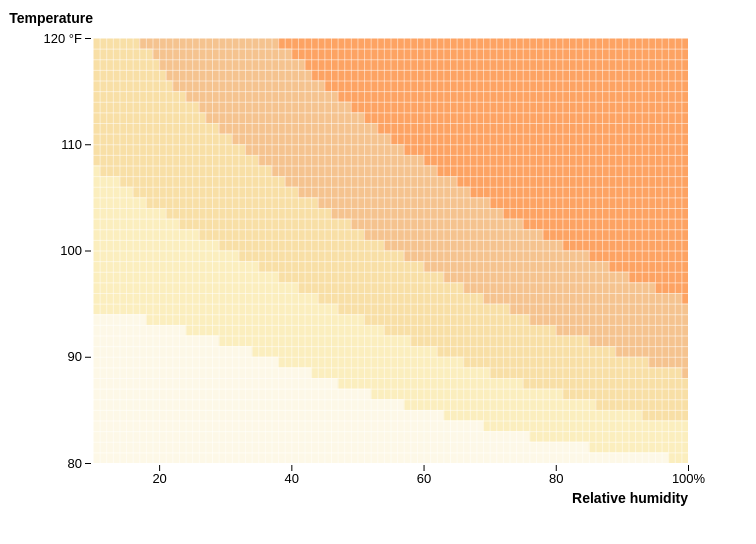
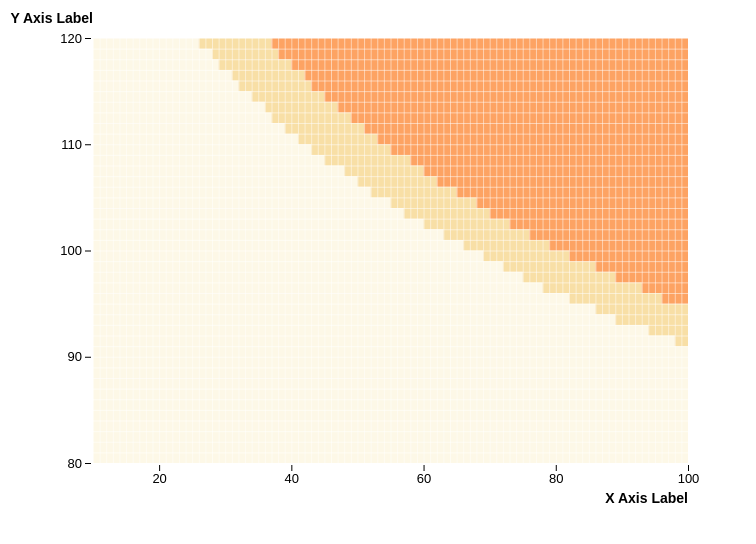
Before and after one commit to evantimms/heat-table, a React (Create React App) app: page / in a window 1280 px wide. Shown: the top 544 px of the page, without its empty margins (0-756 px from the left). Built offline with nearby package versions, Linux system fonts and the light colour scheme.

Commit message:
added pretend back end request to fetch data

```diff
--- a/src/App.js
+++ b/src/App.js
@@ -1,7 +1,6 @@
 import React from 'react';
 // import HeatTable from './heat-table'
 import HeatTable from './heat-table'
-import * as d3 from 'd3'
 
 const width = 700
 const height = 500
@@ -12,7 +11,6 @@ const margin = {
   right: 20,
   bottom: 45
 }
-
 const thresholds = [
   {
     'value': 90,
@@ -35,11 +33,54 @@ const thresholds = [
     'H': 72
   }
 ]
+const colors = ['#fdf7e1','#faeaae','#f7d790','#f3b473','#fd8d3c','#fc4e2a','#e31a1c','#b10026']
+const ranges = {
+  xMin: 10,
+  yMin: 80,
+  xMax: 101,
+  yMax: 121,
+  valueMin: 90,
+  valueMax: 165,
+}
+
+const colorThreshold = [
+  {
+    color: '#fdf7e1',
+    value: 90
+  },
+  {
+    color: '#faeaae',
+    value: 103
+  },
+  {
+    color: '#f7d790',
+    value: 125
+  },
+  {
+    color: '#f3b473',
+    value: 165
+  }
+]
+
+const xAxisLabel = 'X Axis Label'
+const yAxisLabel = 'Y Axis Label'
+const bins  = 20
+
+function pretendBackEndRequest(ranges, points) {
+  const obj = []
+
+  for(let i = 0; i < points; ++i){
+    obj.push({
+      x: Math.floor(Math.random() * (ranges.xMax - ranges.xMin) + ranges.xMin),
+      y: Math.floor(Math.random() * (ranges.xMax - ranges.xMin) + ranges.xMin),
+      value: Math.floor(Math.random() * (ranges.valueMax - ranges.valueMin) + ranges.valueMin)
+    })
+  }
+  return obj
+}
 
 
-const xAxisTicks = d3.range(10,101,1)
-
-const yAxisTicks = d3.range(80,121,1).reverse()
+const data = pretendBackEndRequest(ranges, 100)
 
 class App extends React.Component {
 
@@ -52,10 +93,15 @@ class App extends React.Component {
         <HeatTable
           margin={margin}
           width={width}
+          xAxisLabel={xAxisLabel}
+          yAxisLabel={yAxisLabel}
           height={height}
-          yAxisTicks={yAxisTicks}
-          xAxisTicks={xAxisTicks}
           thresholds={thresholds}
+          colorThreshold={colorThreshold}
+          colors={colors}
+          ranges={ranges}
+          bins={bins}
+          data={data}
         />
       </div>
     );
--- a/src/heat-table.js
+++ b/src/heat-table.js
@@ -17,10 +17,22 @@ export default class HeatTable extends React.Component {
         this._renderHeatTable()
     }
 
+    _calculateXYBinMapping () {
 
-    _renderHeatTable () {
-        const { width, height, margin, xAxisTicks, yAxisTicks, thresholds } = this.state
+    }
 
+    _mapDToV (x, y) {
+        const { data } = this.state
+
+        data.forEach(el => {
+            if(el.x === x && el.y === y){
+                return el.value
+            }
+        })
+        return 0
+    }
+
+    _formatData (xAxisTicks, yAxisTicks, colorThreshold) {
 
         const f = (a, b) => [].concat(...a.map(a => b.map(b => [].concat(a, b))))
         const cartesian = (a, b, ...c) => b ? cartesian(f(a, b), ...c) : a
@@ -31,10 +43,22 @@ export default class HeatTable extends React.Component {
 
 
         const thresholdScale = d3.scaleThreshold()
-        .domain(thresholds.map(d => d.value))
+        .domain(colorThreshold.map(d => d.value))
         .range([0,1,2,3,4])
 
-        const values = cartesian(yAxisTicks, xAxisTicks).map(d => {
+
+        // calculate the threshold based on the value of the z axis
+        // map everything, but only add the threshold if the data point is contained within that binning
+        let values2 = cartesian(yAxisTicks, xAxisTicks).map(d => {
+            return {
+              x: d[0],
+              y: d[1],
+              value: this._mapDToV(d[0],d[1]),
+              threshold: thresholdScale(this._mapDToV(d[0],d[1]))
+            }
+          })
+        // console.log(values2)
+        let values = cartesian(yAxisTicks, xAxisTicks).map(d => {
             return {
               temp: d[0],
               rh: d[1],
@@ -42,8 +66,8 @@ export default class HeatTable extends React.Component {
               threshold: thresholdScale(HI(...d))
             }
           })
-
-        const chartData = d3.nest()
+        console.log(values2)
+        let formattedData = d3.nest()
         .key(d => d.threshold)
         .sortKeys(d3.ascending)
         .key(d => d.rh)
@@ -53,7 +77,7 @@ export default class HeatTable extends React.Component {
             return {
             key: d.key,
             values: xAxisTicks.map(h => {
-                const v = d.values.find(f => +f.key == h);
+                const v = d.values.find(f => +f.key === h);
                 return {
                 rh: h,
                 temp: v ? v.value.temp : 120
@@ -68,9 +92,21 @@ export default class HeatTable extends React.Component {
             return d;
         })
 
+        return formattedData
+    }
 
-        const colors = ['#fdf7e1','#faeaae','#f7d790','#f3b473','#fd8d3c','#fc4e2a','#e31a1c','#b10026']
 
+    _renderHeatTable () {
+        const { width, height, margin, thresholds, colors, ranges, xAxisLabel, yAxisLabel, colorThreshold } = this.state
+        const { xMin, xMax, yMin, yMax } = ranges
+        const { data } = this.state
+
+        const xAxisTicks = d3.range(xMin,xMax,1)
+        const yAxisTicks = d3.range(yMin,yMax,1).reverse()
+
+
+
+        const chartData = this._formatData(xAxisTicks, yAxisTicks, data, colorThreshold)
 
 
         const svg = d3.select('.heat-table').append('svg')
@@ -97,13 +133,12 @@ export default class HeatTable extends React.Component {
           .style('font-size', '13px')
           .style('font-weight', 300)
           .call(d3.axisBottom(x).ticks(5))
-          .call(g => g.select('.tick:last-of-type text').text('100%'))
           .selectAll('.domain').remove();
 
         chart.append('text')
           .attr('x', chartWidth)
           .attr('y', chartHeight + 40)
-          .text('Relative humidity')
+          .text(xAxisLabel)
           .style('text-anchor', 'end')
           .style('font-weight', 600)
           .style('font-size', '14px');
@@ -113,13 +148,12 @@ export default class HeatTable extends React.Component {
           .style('font-size', '13px')
           .style('font-weight', 300)
           .call(d3.axisLeft(y).ticks(5))
-          .call(g => g.select('.tick:last-of-type text').text('120 °F'))
           .selectAll('.domain').remove();
 
         chart.append('text')
           .attr('x', 0)
           .attr('y', -15)
-          .text('Temperature')
+          .text(yAxisLabel)
           .style('text-anchor', 'end')
           .style('font-weight', 600)
           .style('font-size', '14px');
@@ -130,7 +164,7 @@ export default class HeatTable extends React.Component {
           .y1(d => y(d.prevTemp))
           .curve(d3.curveStepAfter);
 
-          const paths = chart.append('g')
+        chart.append('g')
           .selectAll('path')
           .data(chartData)
           .enter().append("path")
```
Lines whose indentation alone changed are shown as unchanged.
